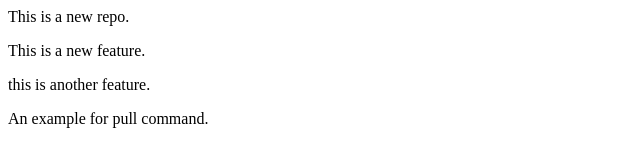
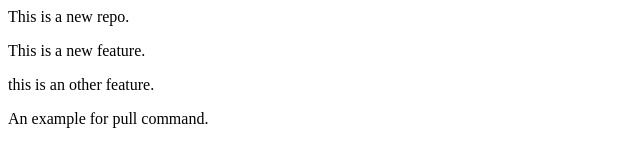
Before and after one commit to keerthanalv/LocalRepo, a plain HTML site: page index.html in a window 1280 px wide. Shown: the full height of the page, 0-640 px from the left. Drawn offline with Linux system fonts and the light colour scheme.

Commit message:
a small change

```diff
--- a/index.html
+++ b/index.html
@@ -1,4 +1,4 @@
 <p>This is a new repo.</p>
 <p>This is a new feature.</p>
-<p>this is another feature.</p>
+<p>this is an other feature.</p>
 <p>An example for pull command.</p>
```
